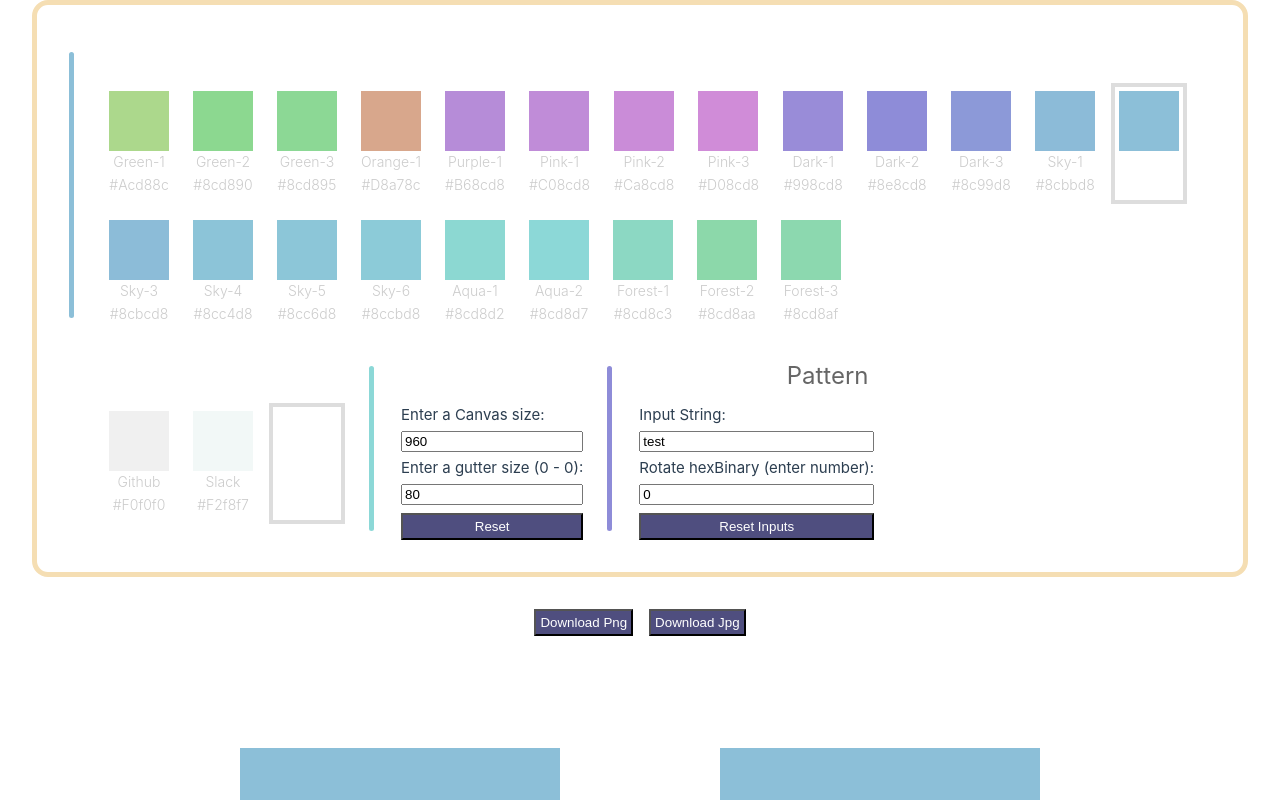
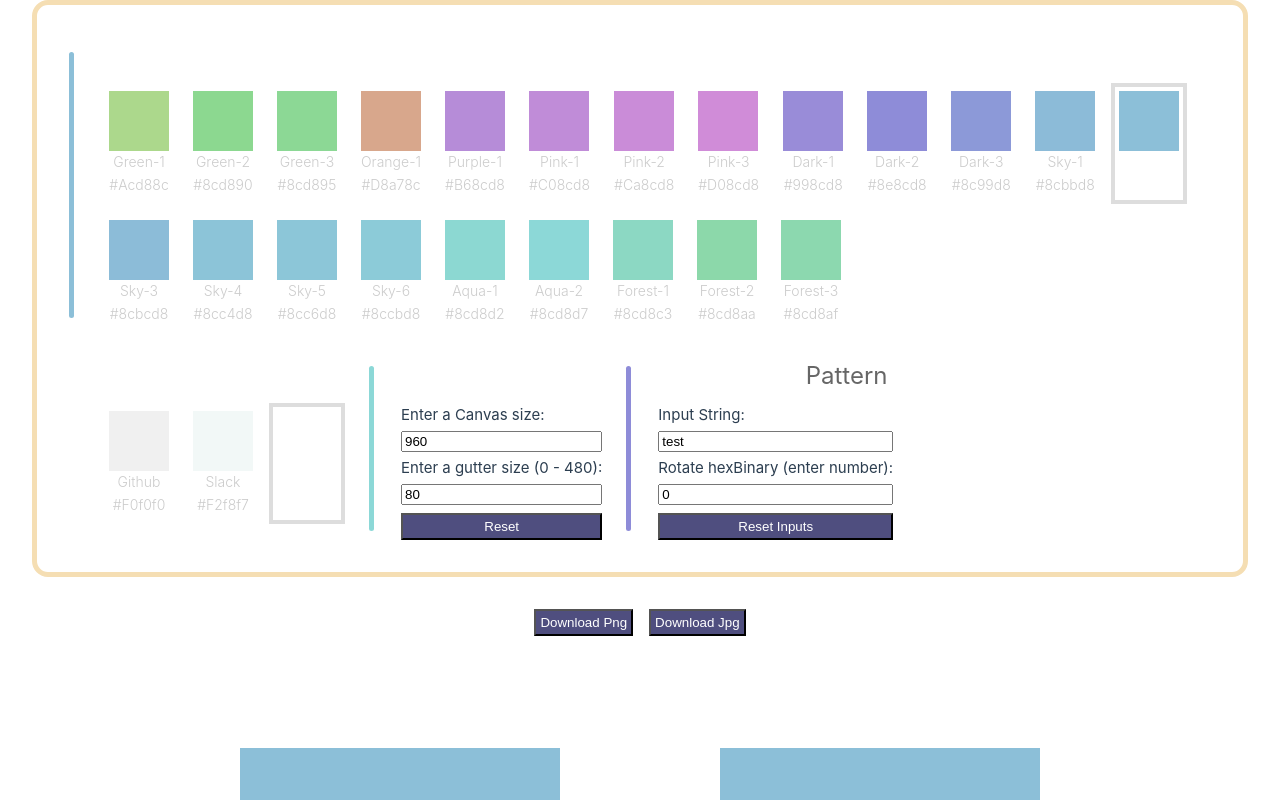
Before and after one commit to neststack/vue-identicons, a Vue app: page / in a window 1280 px wide. Shown: the top 800 px of the page. Built offline with nearby package versions, Linux system fonts and the light colour scheme.

Commit message:
fix(allowedGutters): typo

```diff
--- a/src/components/IdenticonSimple.vue
+++ b/src/components/IdenticonSimple.vue
@@ -70,7 +70,7 @@ const imageName = computed(() => {
 })
 const allowedGutters = computed(() => {
   if (!canvasSize.value) return 1
-  return Math.floor(canvasSize.value % 2)
+  return Math.floor(canvasSize.value / 2)
 })
 
 // Methods
```
